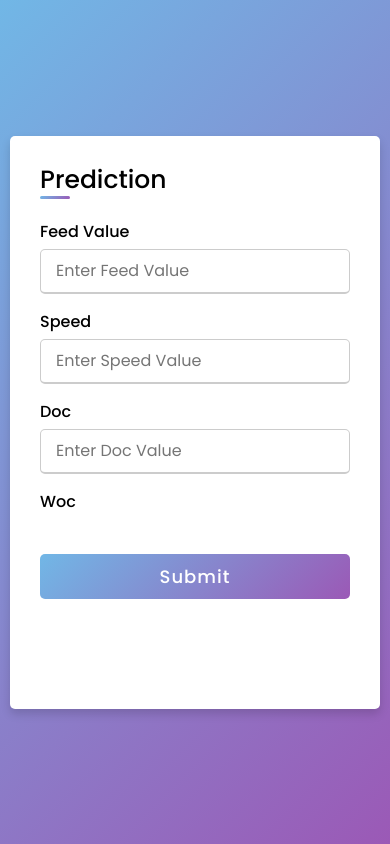
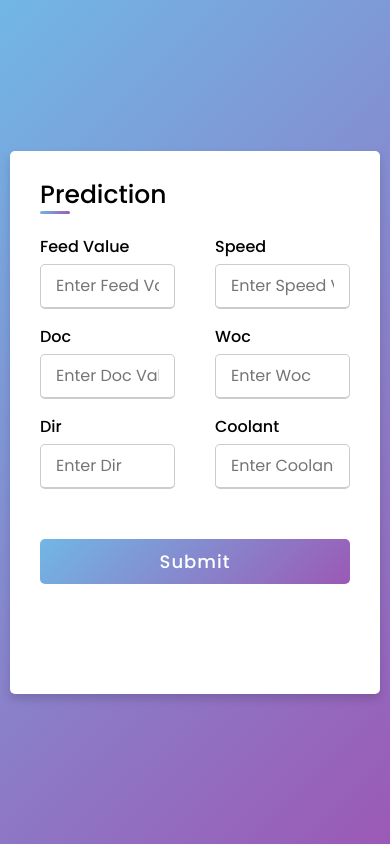
Before and after one commit to SettiNaveenNaidu/MAJOR_PROJECT, a Flask app: page / in a window 390 px wide. Run offline with Flask 2, Linux system fonts and the light colour scheme; parts of the project's set-up code (start-up, migrations or seed data) failed here and were passed over.

Commit message:
Update new.css

```diff
--- a/static/new.css
+++ b/static/new.css
@@ -120,27 +120,3 @@ form .input-box span.details{
   /* transform: scale(0.99); */
   background: linear-gradient(-135deg, #71b7e6, #9b59b6);
   }
- @media(max-width: 584px){
- .container{
-  max-width: 100%;
-}
-form .user-details .input-box{
-    margin-bottom: 15px;
-    width: 100%;
-  }
-  form .category{
-    width: 100%;
-  }
-  .content form .user-details{
-    max-height: 300px;
-    overflow-y: scroll;
-  }
-  .user-details::-webkit-scrollbar{
-    width: 5px;
-  }
-  }
-  @media(max-width: 459px){
-  .container .content .category{
-    flex-direction: column;
-  }
-}
```
